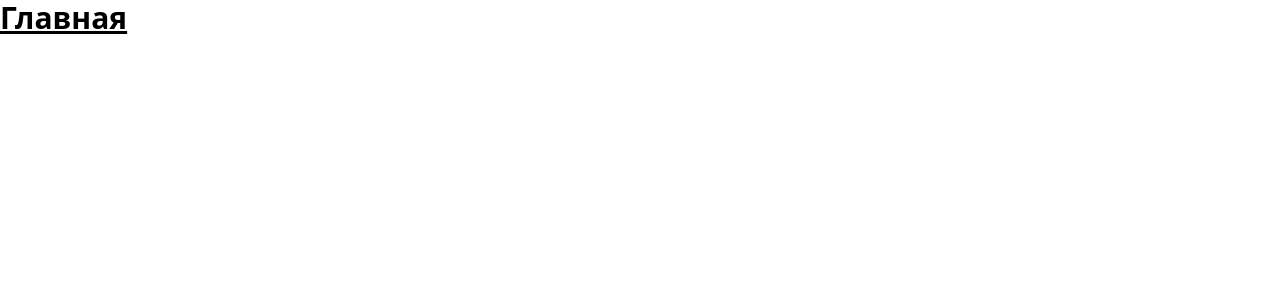
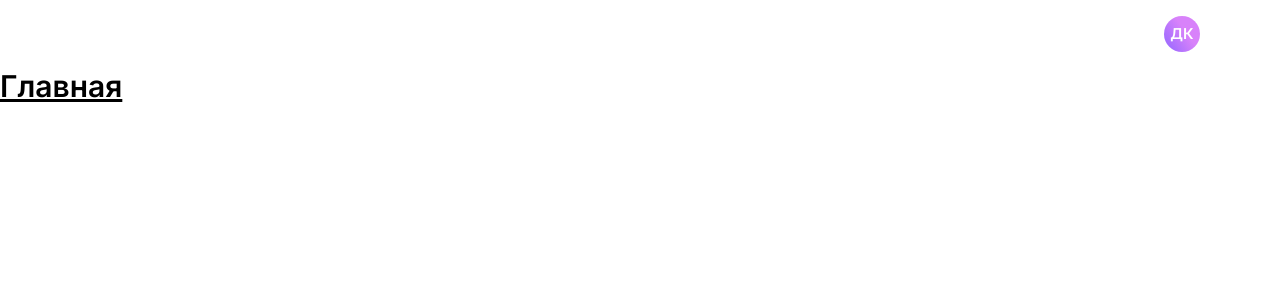
Before and after one commit to Marcelinka/task-planner, a Vue app: page / in a window 1280 px wide. Shown: the top 300 px of the page. Built offline with nearby package versions, Linux system fonts and the light colour scheme.

Commit message:
feat: шапка

```diff
--- a/src/App.vue
+++ b/src/App.vue
@@ -1,3 +1,8 @@
+<script lang="ts" setup>
+import MainHeader from './components/MainHeader.vue';
+</script>
+
 <template>
+  <main-header />
   <h1 class="text-3xl font-bold underline">Главная</h1>
 </template>
--- /dev/null
+++ b/src/components/MainHeader.vue
@@ -0,0 +1,9 @@
+<template>
+  <div class="h-header flex flex-row items-center justify-end px-80">
+    <div
+      class="h-avatar w-avatar bg-purple-gradient rounded-full font-semibold text-15 text-white text-center leading-avatar"
+    >
+      ДК
+    </div>
+  </div>
+</template>
--- a/tailwind.config.js
+++ b/tailwind.config.js
@@ -2,7 +2,44 @@
 module.exports = {
   content: ['./index.html', './src/**/*.{js,ts,vue}'],
   theme: {
-    extend: {},
+    colors: {
+      white: '#FFFFFF',
+      black: '#000000',
+      'black-14-opacity': 'rgba(0, 0, 0, 0.14)',
+      grey: '#C5C5C5',
+      'light-grey': '#EFEEEE',
+      'dark-grey': '#5C5F62',
+      'medium-grey': '#EDEDED',
+      'light-blue': '#EEE9FD',
+      'blue-purple': '#6F47EB',
+    },
+    spacing: {
+      4: '4px',
+      80: '80px',
+    },
+    fontFamily: {
+      sans: ['Inter', 'sans-serif'],
+    },
+    extend: {
+      height: {
+        header: '68px',
+        avatar: '36px',
+      },
+      width: {
+        avatar: '36px',
+      },
+      backgroundImage: {
+        'purple-gradient':
+          'linear-gradient(235.14deg, #D882FA 41.45%, #9969FF 92.71%)',
+      },
+      fontSize: {
+        base: '14px',
+        15: '15px',
+      },
+      lineHeight: {
+        avatar: '36px',
+      },
+    },
   },
   plugins: [],
 };
```
